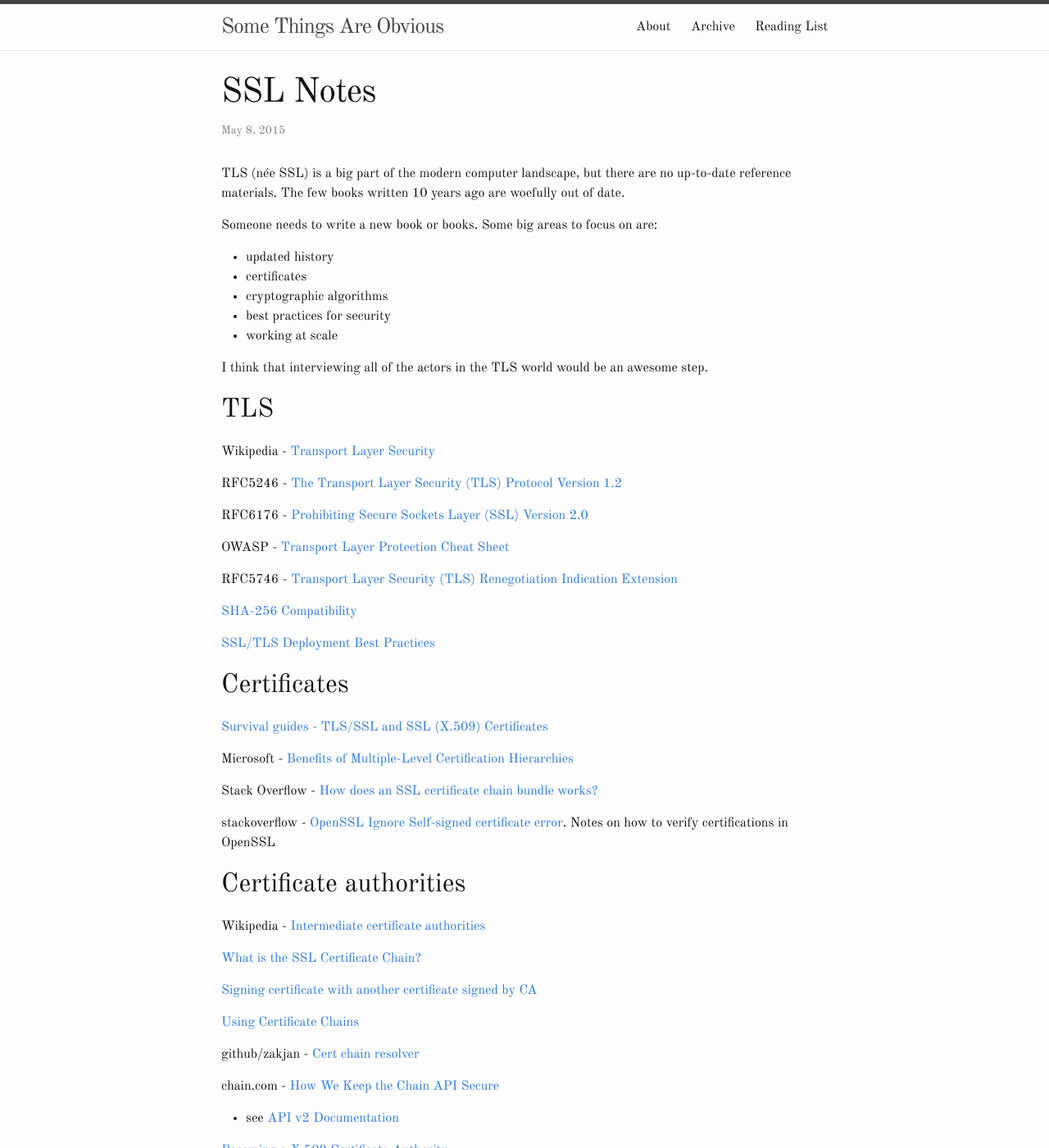
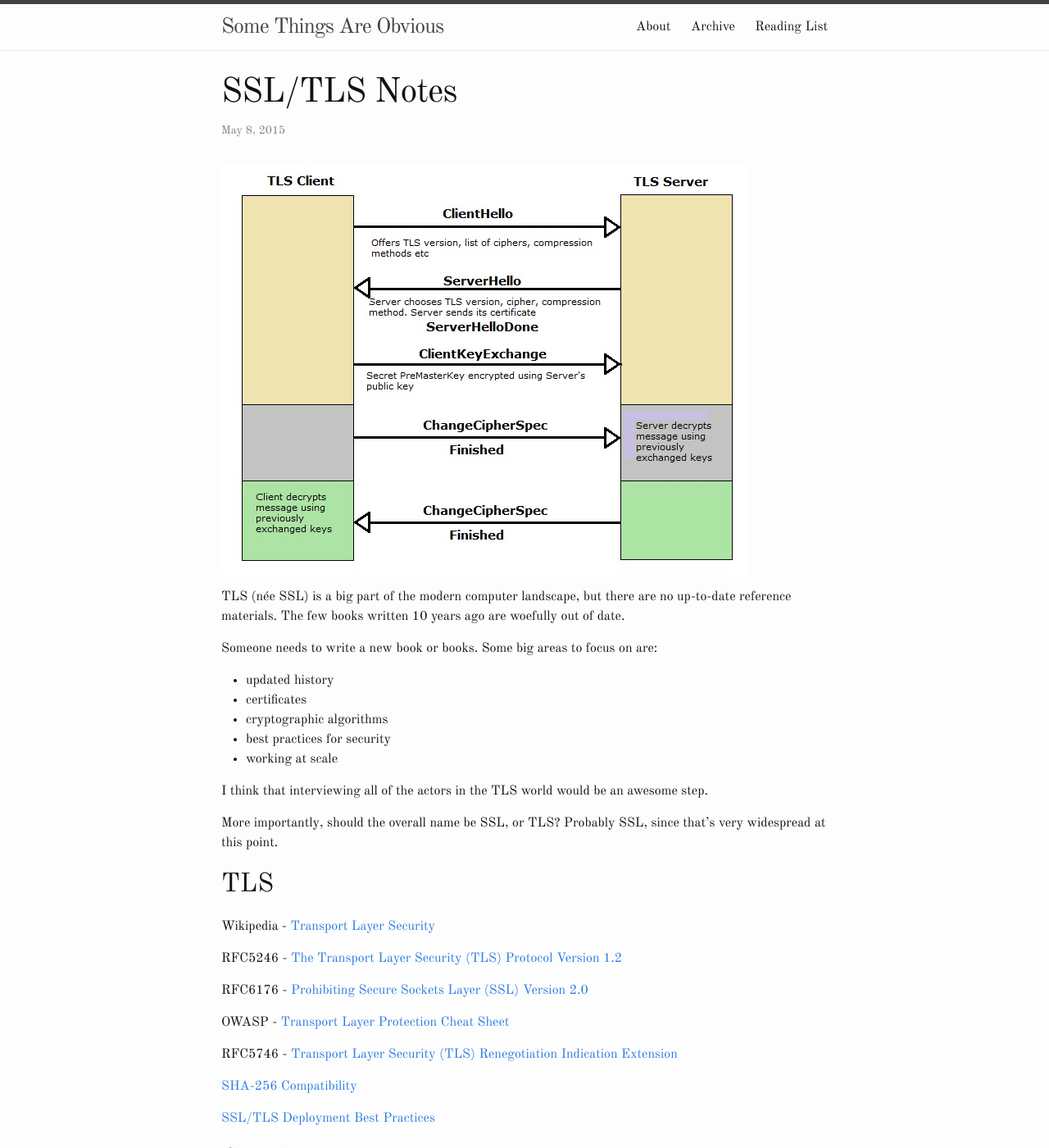
Before and after one commit to neurocline/neurocline.github.io, a Jekyll site: the page built from _posts/2015-05-08-ssl-notes.markdown, in a window 1280 px wide and 1400 px high. Shown: the whole window at 82% size. Built offline with Jekyll 4.4.1, drawn with Linux system fonts in a browser that asks for light colours.

```diff
--- a/_posts/2015-05-08-ssl-notes.markdown
+++ b/_posts/2015-05-08-ssl-notes.markdown
@@ -1,9 +1,10 @@
 ---
 layout: post
-title:  "SSL Notes"
+title:  "SSL/TLS Notes"
 date:   2015-05-08 12:33:00
 categories: ssl
 ---
+![My helpful screenshot](/assets/TLS.jpg)
 
 TLS (n&eacute;e SSL) is a big part of the modern computer landscape, but there
 are no up-to-date reference materials. The few books written 10 years
@@ -20,6 +21,9 @@ are:
 
 I think that interviewing all of the actors in the TLS world would be
 an awesome step.
+
+More importantly, should the overall name be SSL, or TLS? Probably
+SSL, since that's very widespread at this point.
 
 ## TLS
 
```
Also changed, not shown: _posts/2015-05-11-the-most-important-software-innovations.markdown (added, +10 -0 lines), assets/TLS.jpg (added).
